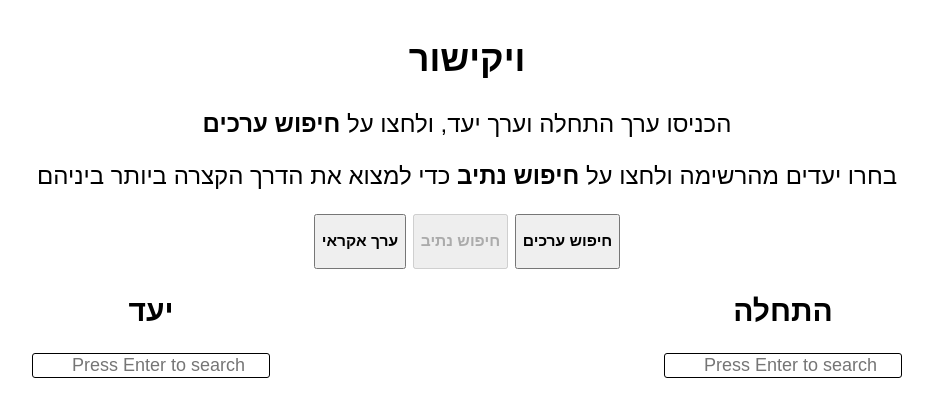
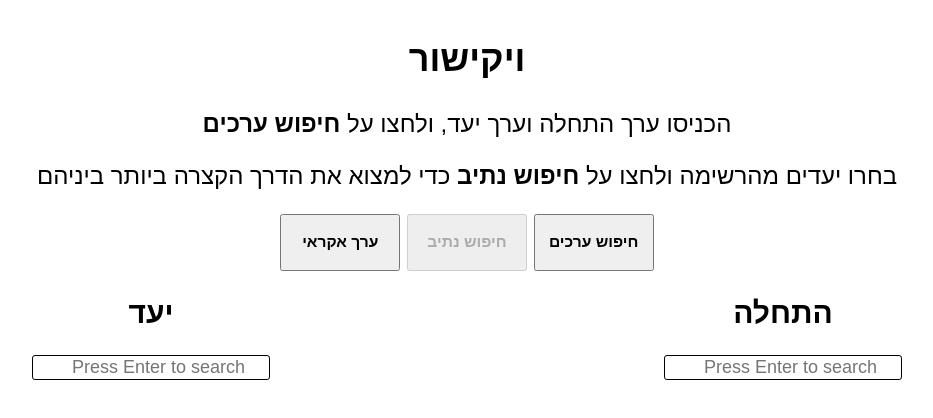
Before and after one commit to SHA65536/WikiLinkUI, a plain HTML site: page static/index.html in a window 1280 px wide. Shown: the whole page, without its empty margins (173-1106 px from the left). Drawn offline with Linux system fonts and the light colour scheme.

Commit message:
fixed size of buttons

```diff
--- a/static/index.html
+++ b/static/index.html
@@ -10,13 +10,13 @@
             <h2>ויקישור</h2>
             <p>הכניסו ערך התחלה וערך יעד, ולחצו על <b>חיפוש ערכים</b></p>
             <p>בחרו יעדים מהרשימה ולחצו על <b>חיפוש נתיב</b> כדי למצוא את הדרך הקצרה ביותר ביניהם</p>
-            <button onclick="handleSubmitBoth()">
+            <button onclick="handleSubmitBoth()" style="width: 120px;height: 57px;">
                 <h3>חיפוש ערכים</h3>
             </button>
-            <button onclick="Search()" id="search-button" disabled>
+            <button onclick="Search()" id="search-button" disabled style="width: 120px;height: 57px;">
                 <h3>חיפוש נתיב</h3>
             </button>
-            <button onclick="RandomArticle()">
+            <button onclick="RandomArticle()" style="width: 120px;height: 57px;">
                 <h3>ערך אקראי</h3>
             </button>
         </div>
```
